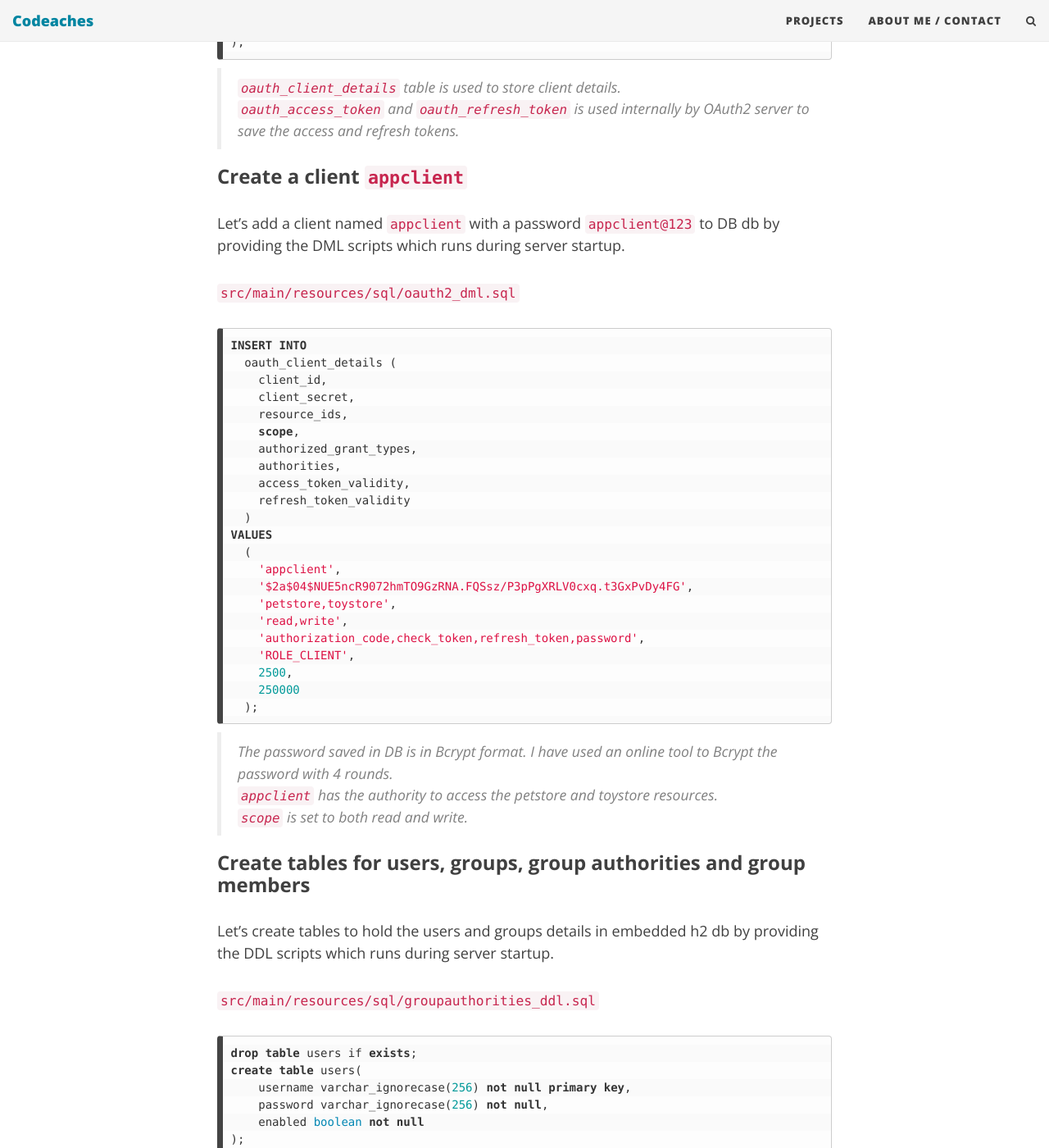
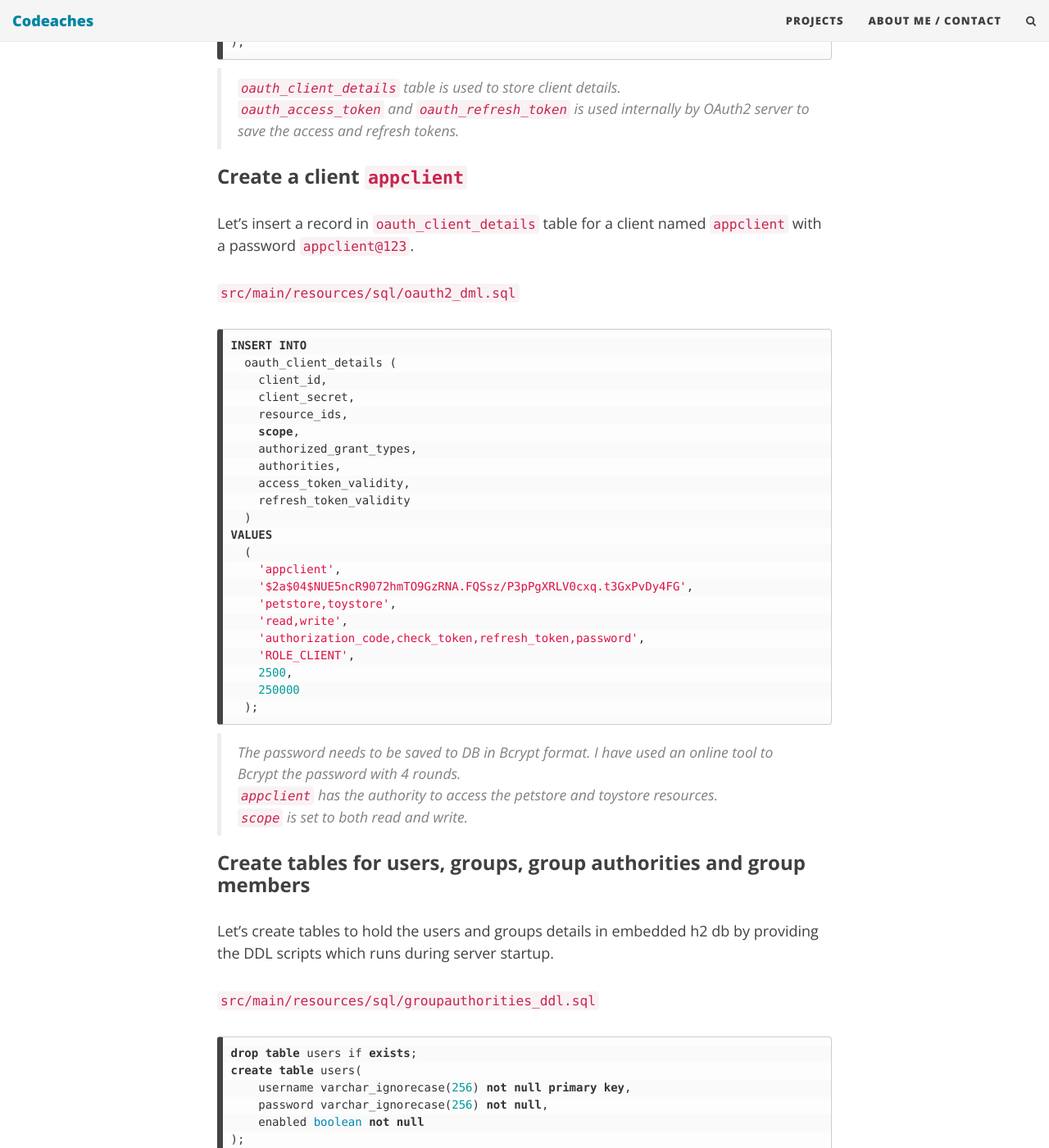
Before and after one commit to codeaches/codeaches.github.io, a Jekyll site: the page built from _posts/2018-12-20-Spring Boot-OAuth2 and Resource Server setup.md, in a window 1280 px wide and 1400 px high, scrolled down 3758 px. Shown: the whole window at 82% size. Built offline with Jekyll 4.4.1, drawn with Linux system fonts in a browser that asks for light colours; nearby versions of some CDN libraries; comment, search, counter and statistics services are not loaded.

Commit message:
no message

````diff
--- a/_posts/2018-12-20-Spring Boot-OAuth2 and Resource Server setup.md
+++ b/_posts/2018-12-20-Spring Boot-OAuth2 and Resource Server setup.md
@@ -143,7 +143,7 @@ create table oauth_refresh_token (
 
 ### Create a client `appclient`
 
-Let's add a client named `appclient` with a password `appclient@123` to DB db by providing the DML scripts which runs during server startup.
+Let's insert a record in `oauth_client_details` table for a client named `appclient` with a password `appclient@123`.
 
 `src/main/resources/sql/oauth2_dml.sql`
 ```sql
@@ -170,7 +170,8 @@ VALUES
     250000
   );
 ```
-> The password saved in DB is in Bcrypt format. I have used an online tool to Bcrypt the password with 4 rounds.
+
+> The password needs to be saved to DB in Bcrypt format. I have used an online tool to Bcrypt the password with 4 rounds.
 > `appclient` has the authority to access the petstore and toystore resources.
 > `scope` is set to both read and write.
 
````
